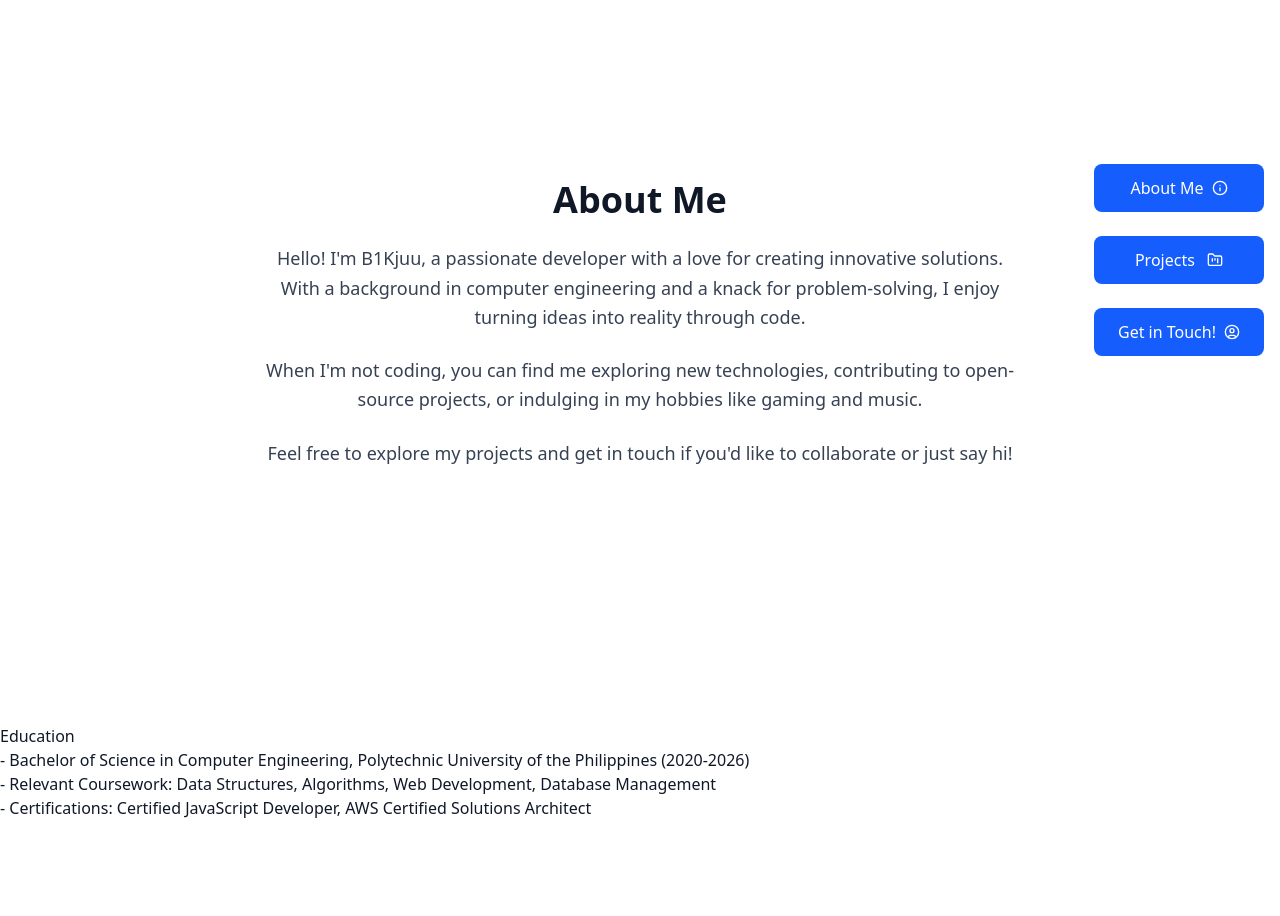
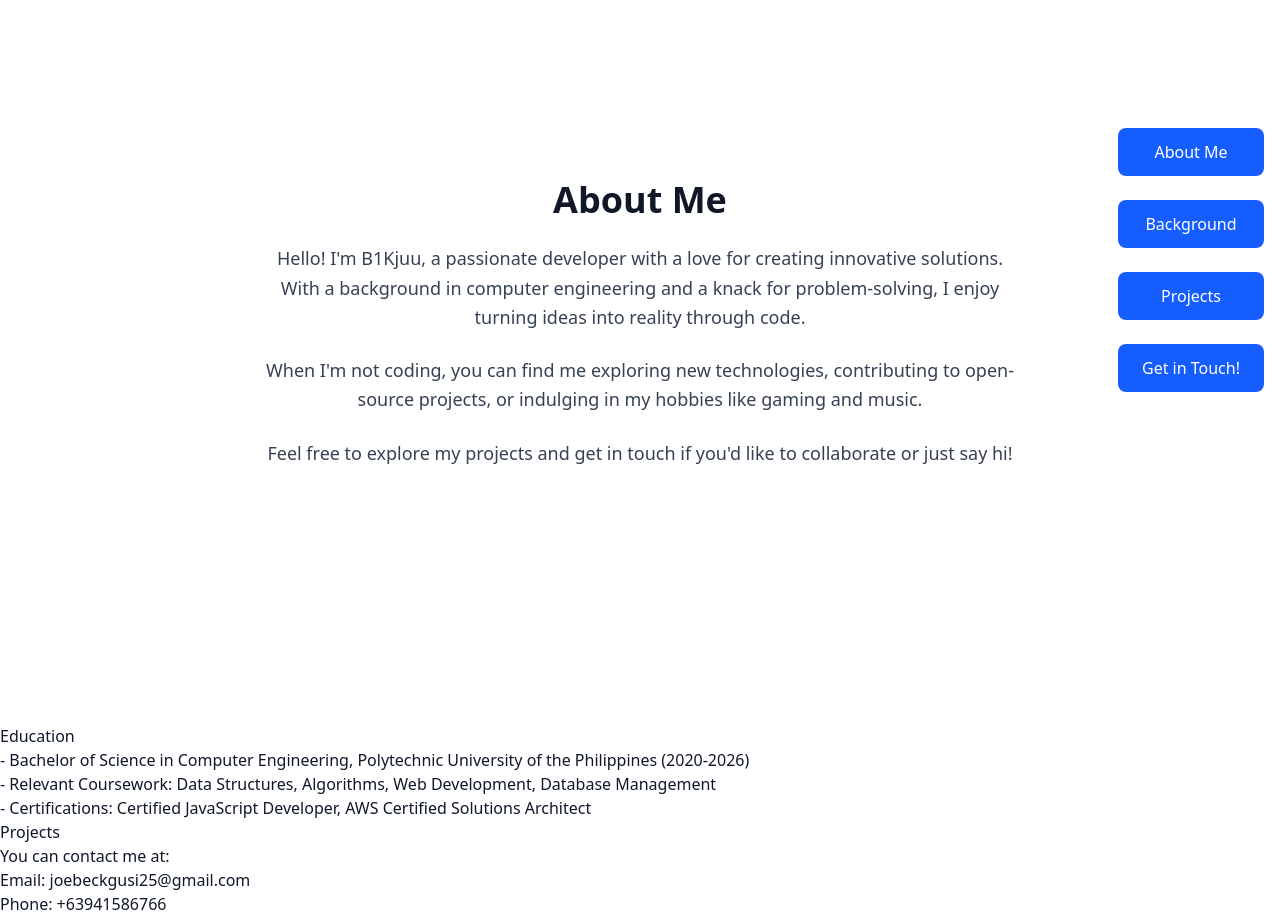
Before and after one commit to Jubikk/B1Kjuu_Portfolio, a React (Vite) app in the folder bikjuu-portfolio/: page / in a window 1280 px wide. Shown: the part 140-1056 px from the top of the page. Before the commit the page ends 960 px from the top, so only its background shows below. Built offline with nearby package versions, Linux system fonts and the light colour scheme.

Commit message:
added pages

```diff
--- a/bikjuu-portfolio/package.json
+++ b/bikjuu-portfolio/package.json
@@ -17,6 +17,8 @@
     "lucide-react": "^0.544.0",
     "react": "^19.1.1",
     "react-dom": "^19.1.1",
+    "react-router-dom": "^7.9.1",
+    "tailwind-scrollbar-hide": "^4.0.0",
     "tailwindcss": "^4.1.13"
   },
   "devDependencies": {
--- a/bikjuu-portfolio/src/components/Navigation.jsx
+++ b/bikjuu-portfolio/src/components/Navigation.jsx
@@ -1,5 +1,5 @@
 import { useEffect, useState} from 'react';
-import {Info, FolderKanban, CircleUser} from 'lucide-react';
+import {Info, FolderKanban, CircleUser, BookOpen} from 'lucide-react';
 
 
 
@@ -54,7 +54,6 @@ const Navigation = () => {
             ) : (
               <>
             About Me
-            <Info className="inline-block ml-2 mb-1" size={16} />
               </>
             )}
           </a>
@@ -65,11 +64,24 @@ const Navigation = () => {
             className="block px-6 py-3 text-white bg-blue-600  hover:bg-blue-700 font-medium rounded-lg transition-all duration-300 text-center min-w-[140px]"
           >
             {(isScrolling || clicked) && isVisible ? (
+              <BookOpen className="inline-block" size={16} />
+            ) : (
+            <>
+            Background
+            </>
+            )}
+          </a>
+        </li>
+        <li>
+          <a href="#"
+            className="block px-6 py-3 text-white bg-blue-600 hover:bg-blue-700 font-medium rounded-lg transition-all duration-300 text-center min-w-[140px]"
+          >
+            {(isScrolling || clicked) && isVisible ? (
               <FolderKanban className="inline-block" size={16} />
             ) : (
-            <>
-            Projects <FolderKanban className="inline-block ml-2 mb-1" size={16} />
-            </>
+              <>
+              Projects
+              </>
             )}
           </a>
         </li>
@@ -83,7 +95,6 @@ const Navigation = () => {
             ) : (
             <>
             Get in Touch!
-            <CircleUser className="inline-block ml-2 mb-1" size={16} />
             </>
             )}
           </a>
--- a/bikjuu-portfolio/src/components/WholePage.jsx
+++ b/bikjuu-portfolio/src/components/WholePage.jsx
@@ -3,6 +3,8 @@ import Navigation from './Navigation.jsx'
 import AboutMe from './pages/AboutMe'
 import LandingPage from './pages/LandingPage'
 import Background from './pages/Background'
+import Contacts from './pages/Contacts'
+import Projects from './pages/Projects'
 import { Sun, Moon } from 'lucide-react'
 
 function WholePage() {
@@ -48,6 +50,8 @@ function WholePage() {
         <LandingPage />
         <AboutMe />
         <Background />
+        <Projects />
+        <Contacts />
       </div>
     </>
   )
--- /dev/null
+++ b/bikjuu-portfolio/src/components/pages/Contacts.jsx
@@ -0,0 +1,13 @@
+
+
+const Contacts = () => {
+    return (
+        <div>
+            <h1>You can contact me at:</h1>
+            <p>Email: joebeckgusi25@gmail.com</p>
+            <p>Phone: +63941586766</p>
+        </div>
+    );
+}
+
+export default Contacts
--- /dev/null
+++ b/bikjuu-portfolio/src/components/pages/Projects.jsx
@@ -0,0 +1,11 @@
+
+
+const Projects = () => {
+    return (
+        <div>
+            <h1>Projects</h1>
+        </div>
+    );
+}
+
+export default Projects
--- a/bikjuu-portfolio/src/index.css
+++ b/bikjuu-portfolio/src/index.css
@@ -2,3 +2,18 @@
 
 @custom-variant dark (&:where([data-theme=dark], [data-theme=dark] *));
 @custom-variant light (&:where([data-theme=light], [data-theme=light] *));
+
+
+
+::-webkit-scrollbar {
+  display: none;
+}
+
+* {
+  -ms-overflow-style: none;
+  scrollbar-width: none;
+}
+
+html {
+  scroll-behavior: smooth;
+}
```
Also changed, not shown: 1 other file (tests, documents, lock files or other folders).
